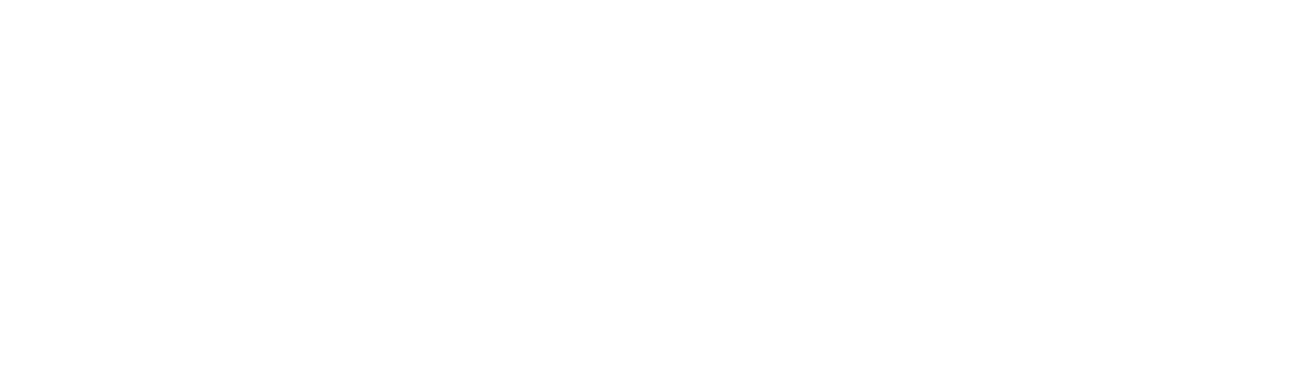
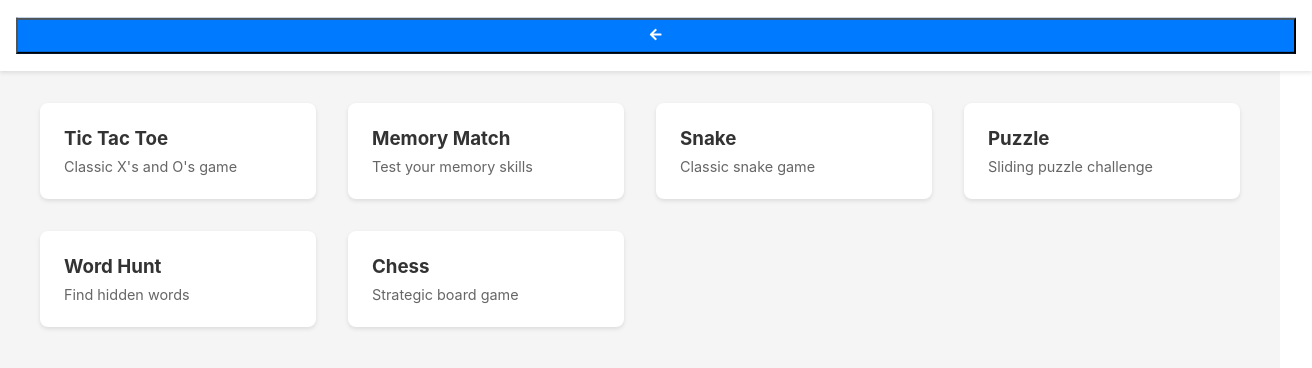
Before and after one commit to eggonz/eggames, a React (Create React App) app: page /games in a window 1280 px wide. Before the commit this address had no page. Shown: the top 368 px of the page, 1312 px wide, since content can reach past the window. Built offline with nearby package versions, Linux system fonts and the light colour scheme.

Commit message:
add games page

```diff
--- a/src/App.js
+++ b/src/App.js
@@ -3,6 +3,7 @@ import { BrowserRouter as Router, Routes, Route } from 'react-router-dom';
 import HomePage from './components/HomePage';
 import InstallPage from './components/InstallPage';
 import PlayersPage from './components/PlayersPage';
+import GamesPage from './components/GamesPage';
 
 function App() {
   return (
@@ -12,6 +13,7 @@ function App() {
           <Route path="/" element={<HomePage />} />
           <Route path="/install" element={<InstallPage />} />
           <Route path="/players" element={<PlayersPage />} />
+          <Route path="/games" element={<GamesPage />} />
         </Routes>
       </div>
     </Router>
--- /dev/null
+++ b/src/components/GamesPage.css
@@ -0,0 +1,52 @@
+.games-page {
+  min-height: 100vh;
+  background-color: #f5f5f5;
+}
+
+.header {
+  position: relative;
+  padding: 1rem;
+  background-color: white;
+  box-shadow: 0 2px 4px rgba(0, 0, 0, 0.1);
+}
+
+.back-button {
+  position: absolute;
+  left: 1rem;
+  top: 50%;
+  transform: translateY(-50%);
+}
+
+.games-grid {
+  display: grid;
+  grid-template-columns: repeat(auto-fit, minmax(250px, 1fr));
+  gap: 2rem;
+  padding: 2rem;
+  max-width: 1200px;
+  margin: 0 auto;
+}
+
+.game-card {
+  background-color: white;
+  border-radius: 8px;
+  padding: 1.5rem;
+  box-shadow: 0 2px 4px rgba(0, 0, 0, 0.1);
+  cursor: pointer;
+  transition: transform 0.2s ease, box-shadow 0.2s ease;
+}
+
+.game-card:hover {
+  transform: translateY(-5px);
+  box-shadow: 0 4px 8px rgba(0, 0, 0, 0.2);
+}
+
+.game-card h3 {
+  margin: 0 0 0.5rem 0;
+  color: #333;
+}
+
+.game-card p {
+  margin: 0;
+  color: #666;
+  font-size: 0.9rem;
+}
--- /dev/null
+++ b/src/components/GamesPage.js
@@ -0,0 +1,41 @@
+import React from 'react';
+import './GamesPage.css';
+import { useNavigate } from 'react-router-dom';
+import { FaArrowLeft } from 'react-icons/fa';
+
+function GamesPage() {
+  const navigate = useNavigate();
+
+  const games = [
+    { id: 1, name: "Tic Tac Toe", description: "Classic X's and O's game" },
+    { id: 2, name: "Memory Match", description: "Test your memory skills" },
+    { id: 3, name: "Snake", description: "Classic snake game" },
+    { id: 4, name: "Puzzle", description: "Sliding puzzle challenge" },
+    { id: 5, name: "Word Hunt", description: "Find hidden words" },
+    { id: 6, name: "Chess", description: "Strategic board game" }
+  ];
+
+  return (
+    <div className="games-page">
+      <header className="header">
+        <button
+          className="header-button back-button"
+          onClick={() => navigate('/')}
+        >
+          <FaArrowLeft />
+        </button>
+        <h1 className="header-title">Games</h1>
+      </header>
+      <main className="games-grid">
+        {games.map(game => (
+          <div key={game.id} className="game-card" onClick={() => console.log(`Selected ${game.name}`)}>
+            <h3>{game.name}</h3>
+            <p>{game.description}</p>
+          </div>
+        ))}
+      </main>
+    </div>
+  );
+}
+
+export default GamesPage;
--- a/src/components/HomePage.css
+++ b/src/components/HomePage.css
@@ -29,6 +29,8 @@ main {
 
 .button-container {
   display: flex;
+  flex-direction: column;
+  gap: 1rem;
   justify-content: center;
   align-items: center;
 }
--- a/src/components/HomePage.js
+++ b/src/components/HomePage.js
@@ -13,6 +13,12 @@ function HomePage() {
       <main>
         <div className="button-container">
           <button
+            onClick={() => navigate('/games')}
+            className="navigate-button"
+          >
+            Play Games
+          </button>
+          <button
             onClick={() => navigate('/players')}
             className="navigate-button"
           >
```
